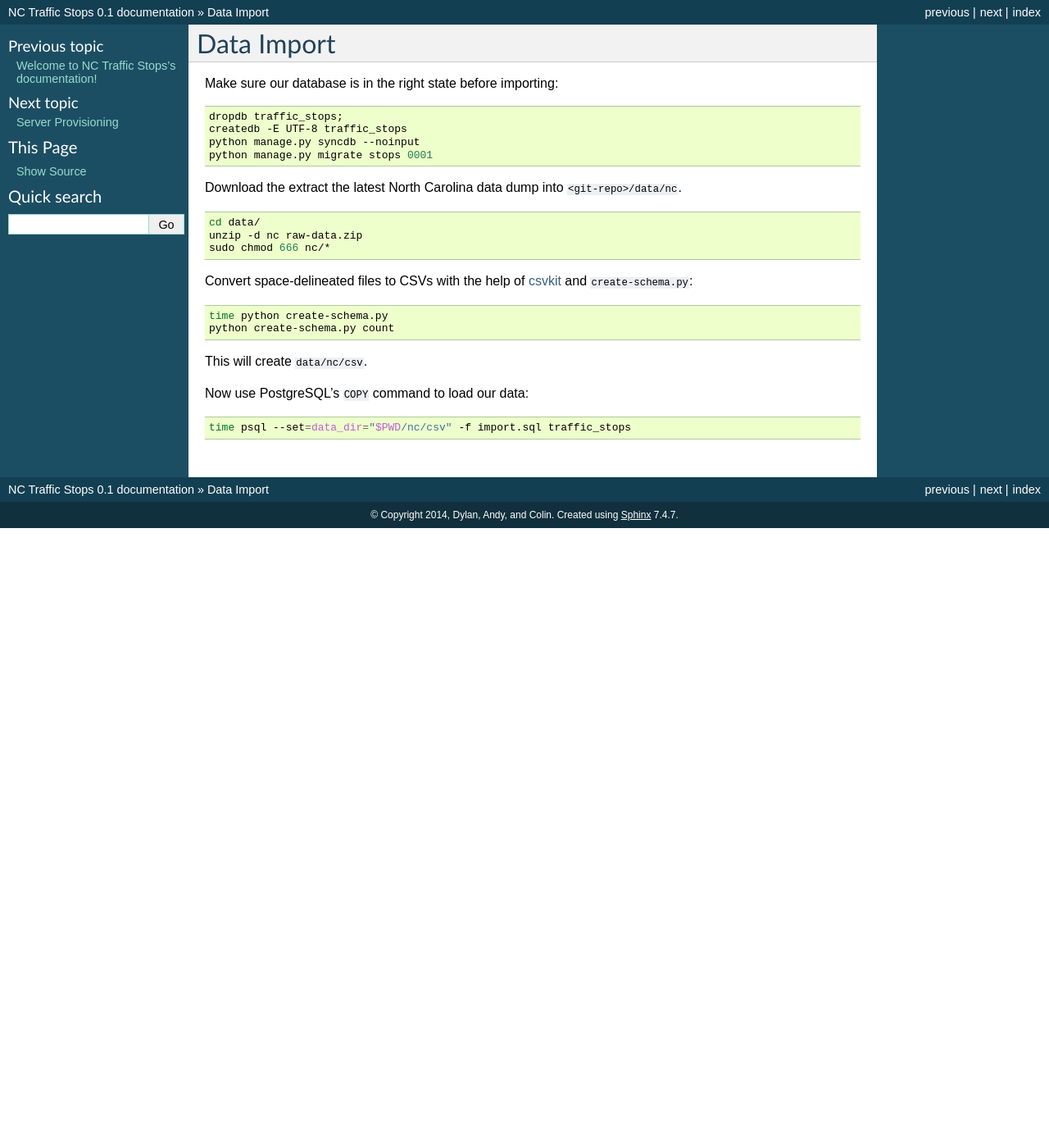
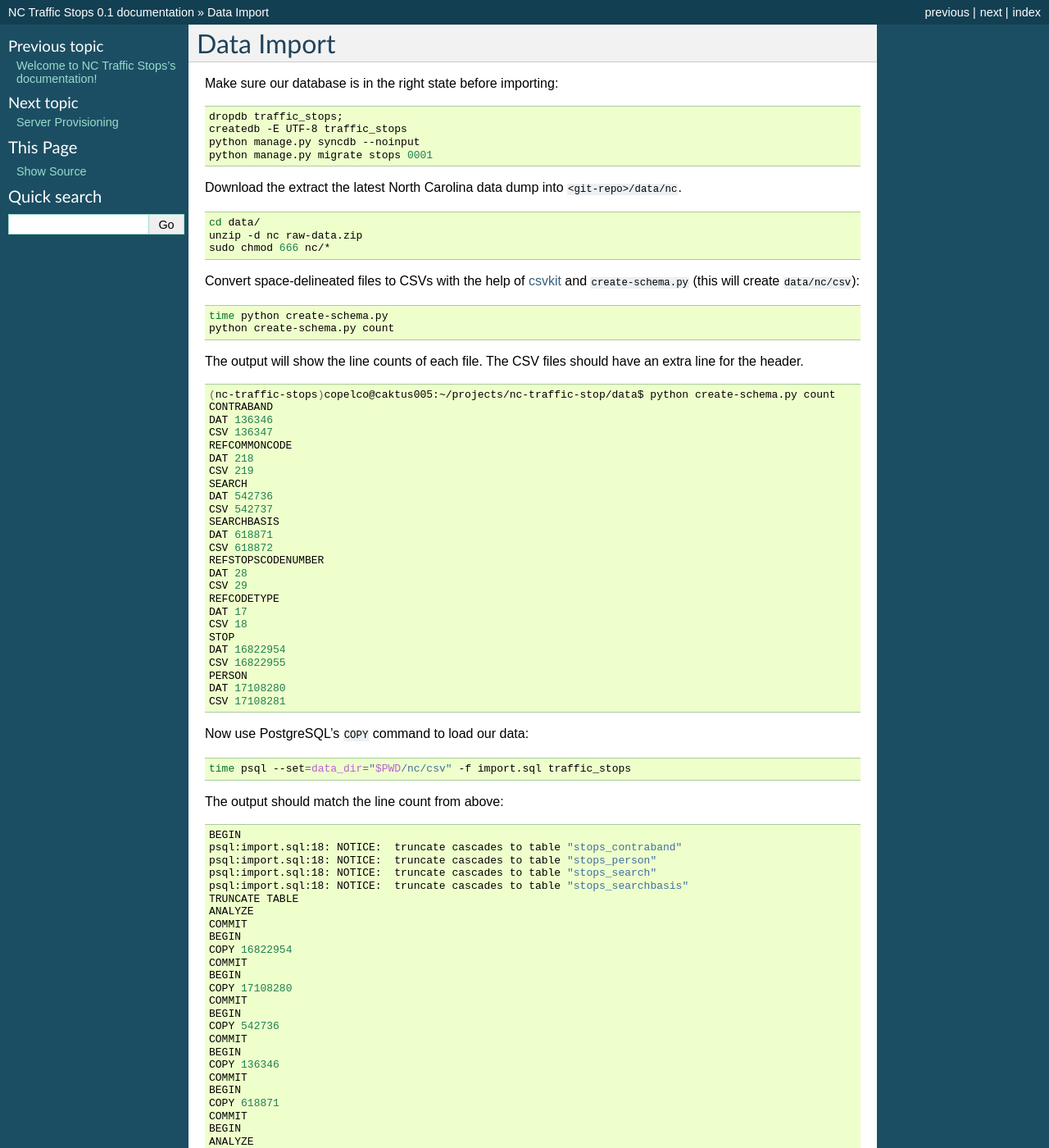
Before and after one commit to OpenDataPolicingNC/Traffic-Stops, a Sphinx documentation site: the page built from docs/data-import.rst, in a window 1280 px wide and 1400 px high. Shown: the whole window at 82% size. Built offline with Sphinx 7.4.7, drawn with Linux system fonts in a browser that asks for light colours; some of the changed text lies outside the part shown.

Commit message:
update import scripts and matching docs

```diff
--- a/docs/data-import.rst
+++ b/docs/data-import.rst
@@ -20,14 +20,42 @@ Download the extract the latest North Carolina data dump into
     sudo chmod 666 nc/*
 
 Convert space-delineated files to CSVs with the help of `csvkit`_ and
-``create-schema.py``:
+``create-schema.py`` (this will create ``data/nc/csv``):
 
 .. code-block:: bash
 
     time python create-schema.py
     python create-schema.py count
 
-This will create ``data/nc/csv``.
+The output will show the line counts of each file. The CSV files should have an extra line for the header.
+
+.. code-block:: bash
+
+    (nc-traffic-stops)copelco@caktus005:~/projects/nc-traffic-stop/data$ python create-schema.py count
+    CONTRABAND
+    DAT 136346
+    CSV 136347
+    REFCOMMONCODE
+    DAT 218
+    CSV 219
+    SEARCH
+    DAT 542736
+    CSV 542737
+    SEARCHBASIS
+    DAT 618871
+    CSV 618872
+    REFSTOPSCODENUMBER
+    DAT 28
+    CSV 29
+    REFCODETYPE
+    DAT 17
+    CSV 18
+    STOP
+    DAT 16822954
+    CSV 16822955
+    PERSON
+    DAT 17108280
+    CSV 17108281
 
 Now use PostgreSQL's ``COPY`` command to load our data:
 
@@ -35,4 +63,39 @@ Now use PostgreSQL's ``COPY`` command to load our data:
 
     time psql --set=data_dir="$PWD/nc/csv" -f import.sql traffic_stops
 
+The output should match the line count from above:
+
+.. code-block:: bash
+
+    BEGIN
+    psql:import.sql:18: NOTICE:  truncate cascades to table "stops_contraband"
+    psql:import.sql:18: NOTICE:  truncate cascades to table "stops_person"
+    psql:import.sql:18: NOTICE:  truncate cascades to table "stops_search"
+    psql:import.sql:18: NOTICE:  truncate cascades to table "stops_searchbasis"
+    TRUNCATE TABLE
+    ANALYZE
+    COMMIT
+    BEGIN
+    COPY 16822954
+    COMMIT
+    BEGIN
+    COPY 17108280
+    COMMIT
+    BEGIN
+    COPY 542736
+    COMMIT
+    BEGIN
+    COPY 136346
+    COMMIT
+    BEGIN
+    COPY 618871
+    COMMIT
+    BEGIN
+    ANALYZE
+    COMMIT
+
+    real    25m42.752s
+    user    0m0.036s
+    sys 0m0.012s
+
 .. _csvkit: https://csvkit.readthedocs.org/
```
Also changed, not shown: 2 other files.
